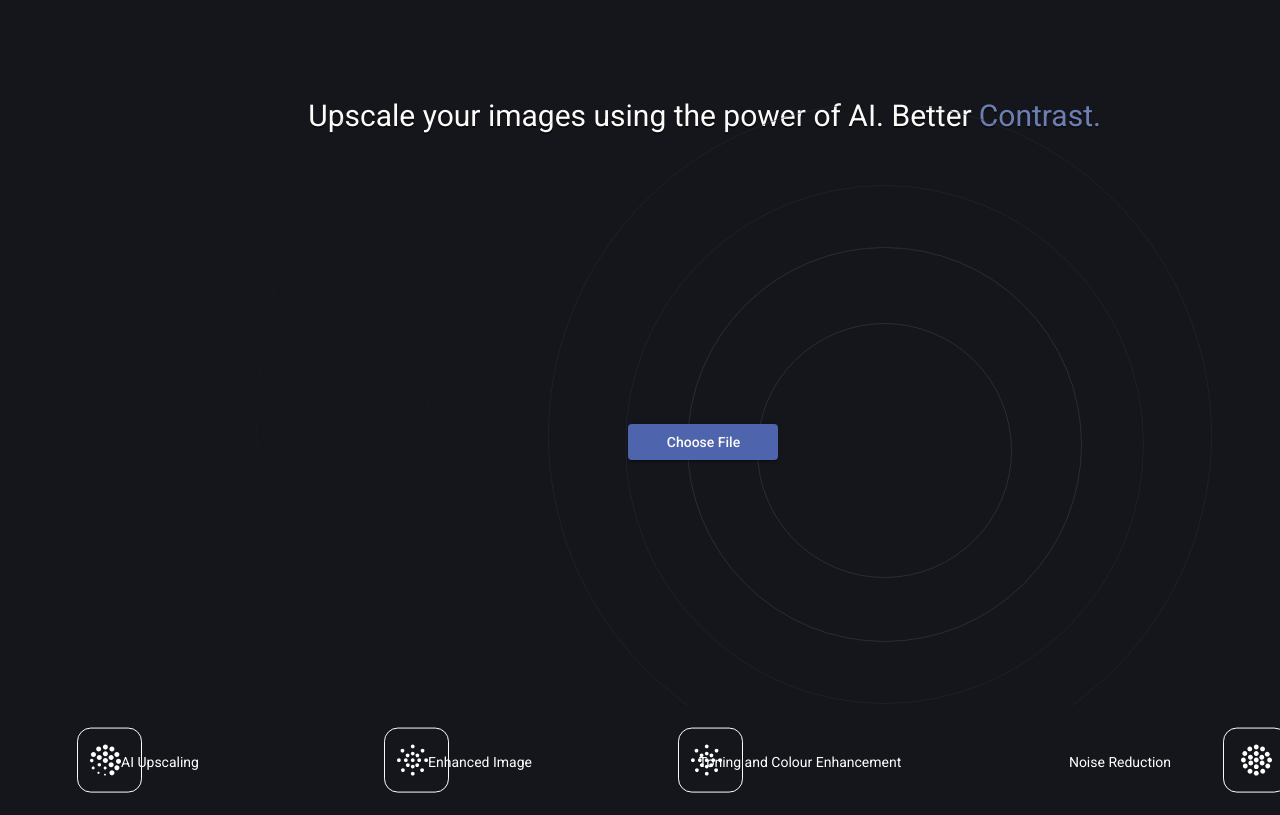
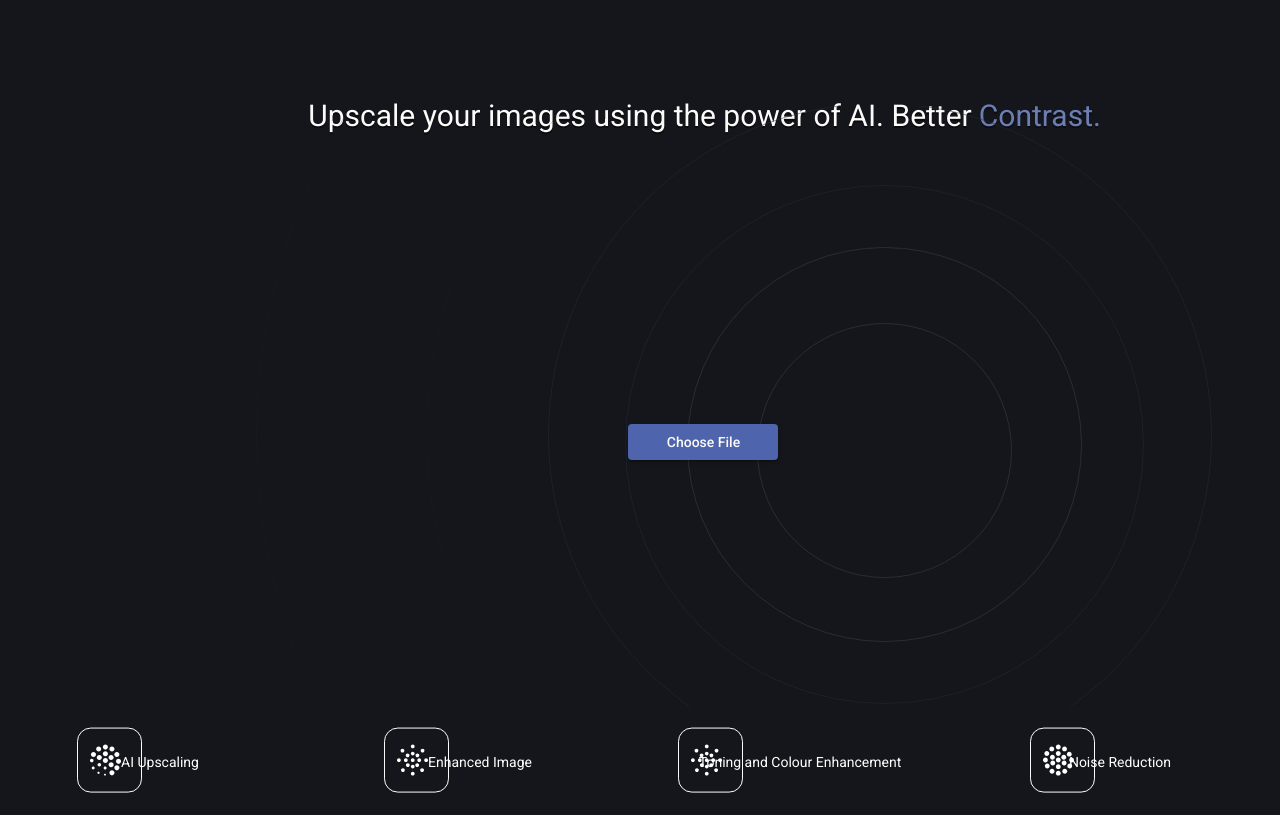
Before and after one commit to Shiwsahaya/super-resolution, an Angular app: page / in a window 1280 px wide. Built offline with nearby package versions, Linux system fonts and the light colour scheme.

Commit message:
final ui

```diff
--- a/src/app/improve-quality/improve-quality.component.css
+++ b/src/app/improve-quality/improve-quality.component.css
@@ -199,7 +199,7 @@ h1 {
     background-repeat: no-repeat;
     content: "";
     height: 66px;
-    left: 1223px;
+    left: 80.5%;
     position: absolute;
     top: 0;
     width: 66px;
@@ -209,7 +209,7 @@ h1 {
     background-repeat: no-repeat;
     content: "";
     height: 32px;
-    left: 1241px;
+    left: 81.5%;
     position: absolute;
     top: 17px;
     width: 32px;
```
